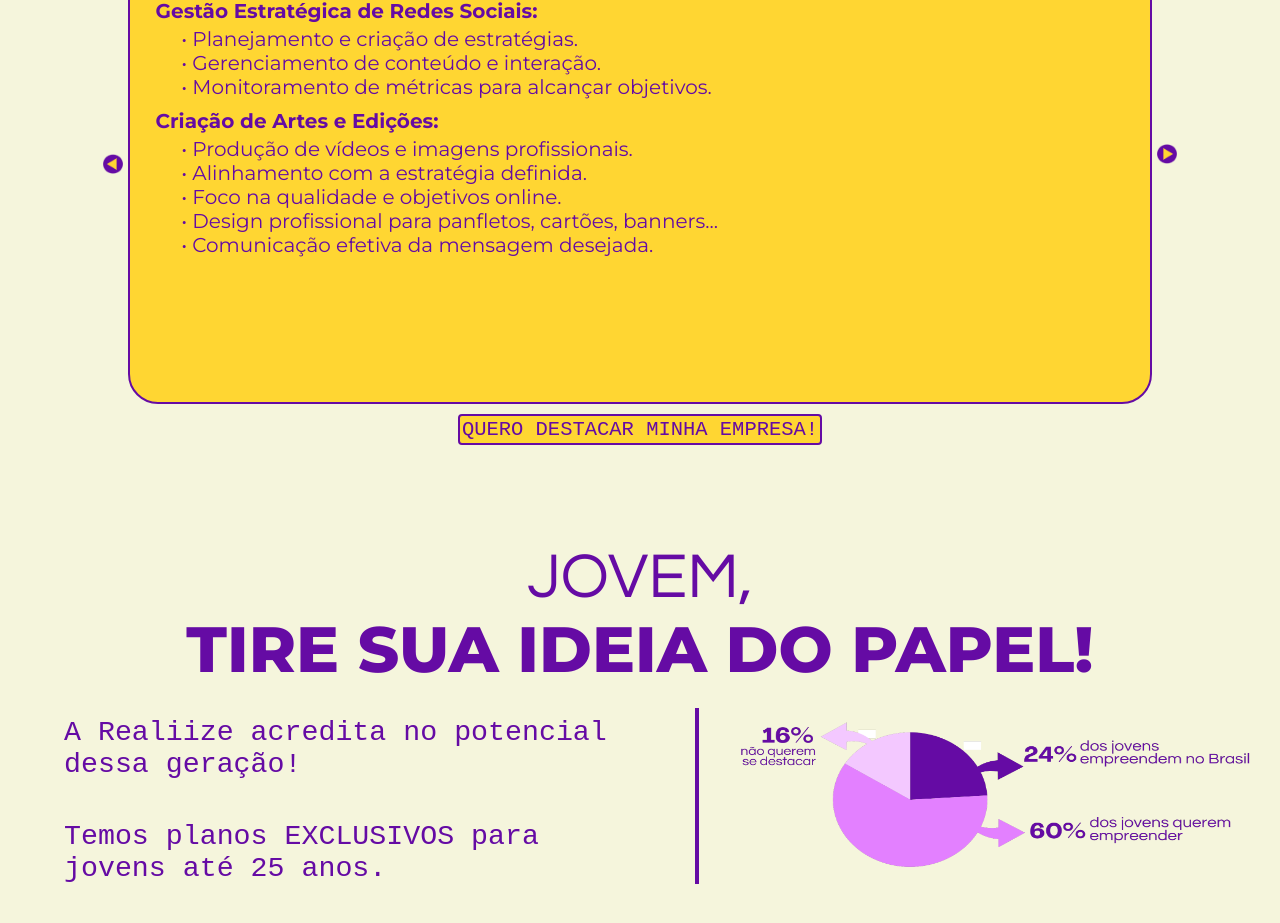
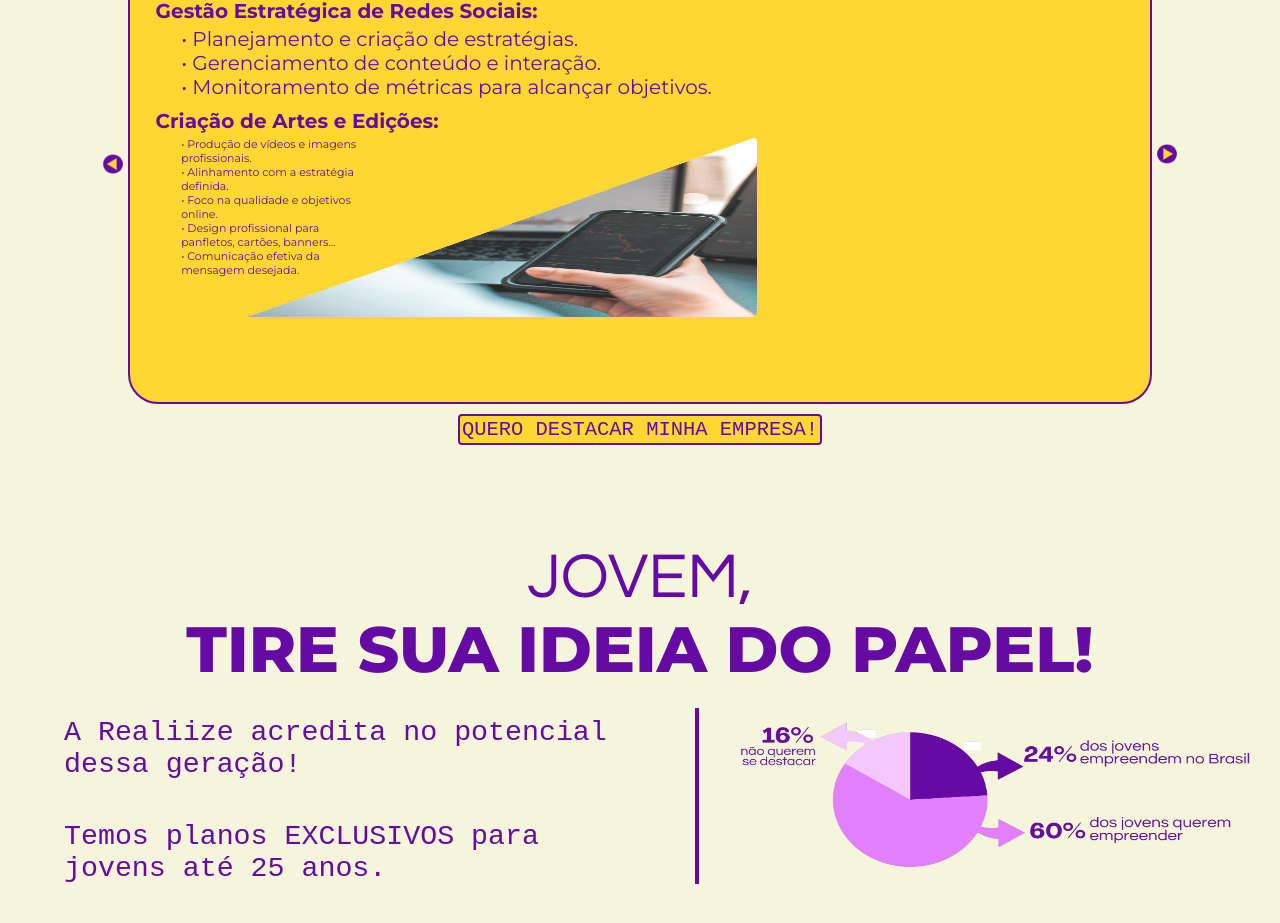
Before and after one commit to Jonas-Victor950/realiize, a React (Create React App) app in the folder frontend/: page / in a window 1280 px wide. Shown: the part 2639-3562 px from the top of the page. Built offline with nearby package versions, Linux system fonts and the light colour scheme; a web font is replaced by a local one.

Commit message:
feat: Images in conent four div one

```diff
--- a/frontend/src/components/ContentFour.css
+++ b/frontend/src/components/ContentFour.css
@@ -1,10 +1,10 @@
 .content-fourth {
-  margin-left: 10vw ;
-  font-size: 0.1em ;
+  margin-left: 10vw;
+  font-size: 0.1em;
 }
 
 .content-fourth .content {
-  height: 300px ;
+  height: 300px;
   padding-left: 2vw;
   padding-right: 2vw;
   padding-top: 5px;
@@ -15,55 +15,70 @@
   margin-right: 10vw; /* Ajuste da margem direita */
 }
 .content-fourth .content .text-one {
-  font-family: "Montserrat", sans-serif ;
-  font-weight: 800 ;
+  font-family: "Montserrat", sans-serif;
+  font-weight: 800;
   color: #650ba4;
   font-size: 20px;
   text-align: left;
 }
 
 .content-fourth .content .text-two {
-  font-family: "Montserrat", sans-serif ;
-  font-weight: 700 ;
-  font-size: 11px ;
-  margin-top: 5px ;
-  text-align: left ;
-  margin-bottom: 2px ;
-  color: #650ba4 ;
+  font-family: "Montserrat", sans-serif;
+  font-weight: 700;
+  font-size: 11px;
+  margin-top: 5px;
+  text-align: left;
+  margin-bottom: 2px;
+  color: #650ba4;
 }
 
 .content-fourth .content .text-three {
-  font-family: "Montserrat", sans-serif ;
-  font-size: 11px ;
-  text-align: left ;
-  margin-left: 2vw ;
-  color: #650ba4 ;
+  font-family: "Montserrat", sans-serif;
+  font-size: 11px;
+  text-align: left;
+  margin-left: 2vw;
+  color: #650ba4;
 }
 
 .content-fourth .content .text-four {
-  font-family: "Montserrat", sans-serif ;
-  font-weight: 700 ;
-  font-size: 11px ;
-  margin-top: 5px ;
-  text-align: left ;
-  margin-bottom: 2px ;
-  color: #650ba4 ;
+  font-family: "Montserrat", sans-serif;
+  font-weight: 700;
+  font-size: 11px;
+  margin-top: 5px;
+  text-align: left;
+  margin-bottom: 2px;
+  color: #650ba4;
 }
 
 .content-fourth .content .text-five {
-  font-family: "Montserrat", sans-serif ;
-  font-size: 11px ;
-  text-align: left ;
-  margin-left: 2vw ;
-  color: #650ba4 ;
+  margin-left: 2vw;
+  color: #650ba4;
+  width: 75.5vw;
+  display: flex;
+  flex-direction: row;
+}
+.content-fourth .content .text-five .texts {
+  font-family: "Montserrat", sans-serif;
+  font-size: 11px;
+  text-align: left;
   width: 45vw;
+  margin-left: 0;
+}
+.content-fourth .content .img {
+  width: 40.1vw;
+  margin-left: -10vw;
+
+  border-radius: 10px;
+}
+.content-fourth .content .img img {
+  width: 40.1vw;
+  height: 180px;
+  border-radius: 5px;
 }
 
-
 @media screen and (min-width: 700px) {
-
   .content-fourth .content {
-    height: 500px ;
+    height: 500px;
     padding-top: 20px;
     padding-bottom: 20px;
     border-radius: 30px;
@@ -74,28 +89,28 @@
   }
 
   .content-fourth .content .text-two {
-    font-size: 20px ;
-    margin-top: 10px ;
-    text-align: left ;
-    margin-bottom: 4px ;
+    font-size: 20px;
+    margin-top: 10px;
+    text-align: left;
+    margin-bottom: 4px;
   }
 
   .content-fourth .content .text-three {
-    font-size: 20px ;
+    font-size: 20px;
   }
 
   .content-fourth .content .text-four {
-    font-size: 20px ;
-    margin-top: 10px ;
-    margin-bottom: 4px ;
+    font-size: 20px;
+    margin-top: 10px;
+    margin-bottom: 4px;
   }
 
   .content-fourth .content .text-five {
-    font-family: "Montserrat", sans-serif ;
-    font-size: 20px ;
-    text-align: left ;
-    margin-left: 2vw ;
-    color: #650ba4 ;
+    font-family: "Montserrat", sans-serif;
+    font-size: 20px;
+    text-align: left;
+    margin-left: 2vw;
+    color: #650ba4;
     width: 45vw;
   }
 }
--- a/frontend/src/components/ContentFour.js
+++ b/frontend/src/components/ContentFour.js
@@ -6,6 +6,7 @@ import "slick-carousel/slick/slick-theme.css";
 import logo from "../images/logoRealiize.png";
 import sideArrow from "../images/91.png";
 import hashtag from "../images/hashtag.png";
+import service1 from "../images/8.png";
 import "./ContentFour.css";
 
 const ContentFour = () => {
@@ -80,21 +81,19 @@ const ContentFour = () => {
             </div>
             <div className="text-four">Criação de Artes e Edições:</div>
             <div className="text-five">
-              • Produção de vídeos e imagens profissionais.
-            </div>
-            <div className="text-five">
-              • Alinhamento com a estratégia definida.
-            </div>
-            <div className="text-five">
-              • Foco na qualidade e objetivos online.
-            </div>
-            <div className="text-five">
-              • Design profissional para panfletos, cartões, banners...
-            </div>
-            <div className="text-five">
-              • Comunicação efetiva da mensagem desejada.
+              <div className="texts">
+                • Produção de vídeos e imagens profissionais. <br></br>•
+                Alinhamento com a estratégia definida.
+                <br></br>• Foco na qualidade e objetivos online. <br></br>•
+                Design profissional para panfletos, cartões, banners...{" "}
+                <br></br>• Comunicação efetiva da mensagem desejada.
+              </div>
+              <div className="img">
+                <img src={service1} alt="" />
+              </div>
             </div>
           </div>
+
           <div className="content">
             <img src={hashtag} alt="Descrição da imagem 2" />
             <h2>Título do Slide 2</h2>
--- a/frontend/src/utils/config.js
+++ b/frontend/src/utils/config.js
@@ -1,4 +1,4 @@
-export const api = "http://localhost:3000";
+export const api = "http://localhost:6000";
 
 export const requestConfig = (method, data, token = null, image = null) => {
   console.log(data, token);
```
Also changed, not shown: frontend/src/images/8.png.
